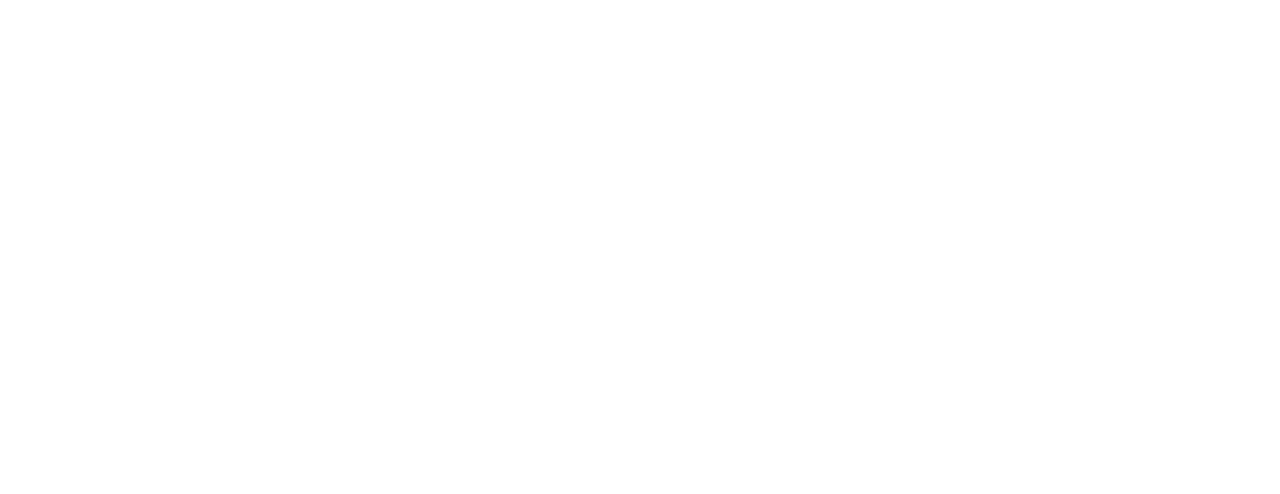
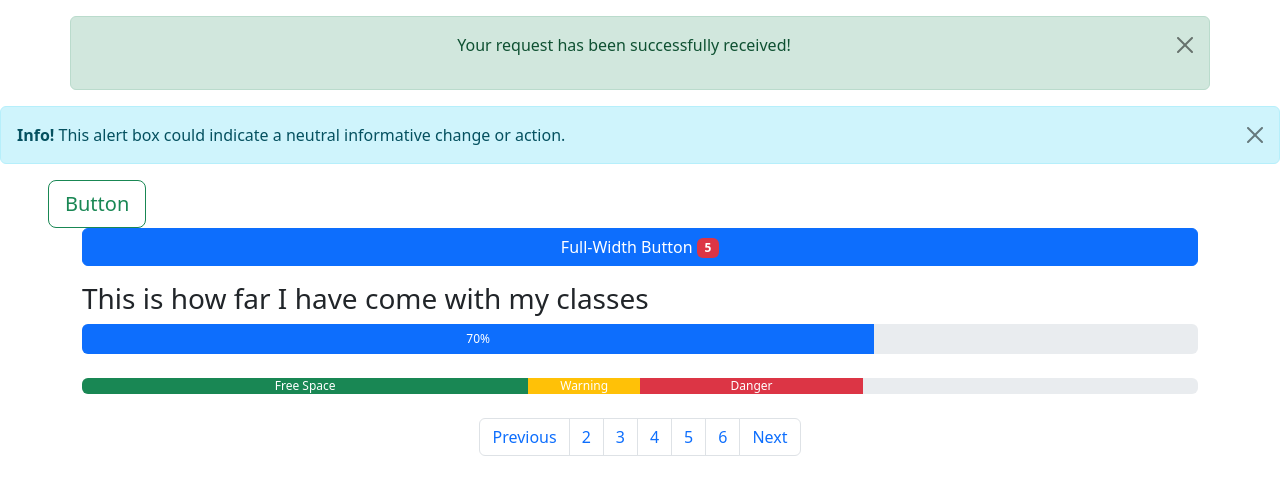
Before and after one commit to gashman878/Boot-Class, a plain HTML site: page notes.html in a window 1280 px wide. Drawn offline with nearby package versions, Linux system fonts and the light colour scheme.

Commit message:
learning

```diff
--- a/notes.html
+++ b/notes.html
@@ -3,14 +3,66 @@
 <head>
     <meta charset="UTF-8">
     <meta name="viewport" content="width=device-width, initial-scale=1.0">
+    <link href="https://cdn.jsdelivr.net/npm/bootstrap@5.2.3/dist/css/bootstrap.min.css"
+    rel="stylesheet" integrity="sha384-rbsA2VBKQhggwzxH7pPCaAqO46MgnOM80zW1RWuH61DGLwZJEdK2Kadq2F9CUG65" crossorigin="anonymous">
     <title>Bootstrap Notes</title>
 </head>
 <body>
 
-    <!-- To start with bootstrap, go to their site and copy all the necessary CDN links and paste on your work -->
-    <!-- These are the rest of the guides on how to edit your work without using css files -->
-    <!--
-    1. For responsiveness, use the container classes: container,
+<!-- Let's add a cancel button with Bootstrap -->
+ <div class="container  alert alert-success alert-dismissible mt-3">
+    <button type="button" class="btn-close" data-bs-dismiss="alert"></button>
+    <p class="text-center">Your request has been successfully received!</p>
+ </div>
+
+ <div class="alert alert-info alert-dismissible">
+    <button type="button" class="btn-close" data-bs-dismiss="alert"></button>
+    <strong>Info!</strong> This alert box could indicate a neutral informative change or action.
+  </div>
+
+  <!-- Let's practice buttons again -->
+   <button type="button" class="btn btn-outline-success btn-lg mx-5">Button</button>
+
+   <div class="d-grid container">
+    <button type="button" class="btn btn-primary btn-block">Full-Width Button <span class="badge bg-danger end">5</span></button>
+  </div> <!-- Added the span as a badge -->
+
+
+  <!-- Let's try Progressive bar -->
+   <div class="container mt-3">
+    <h3>This is how far I have come with my classes</h3>
+        <div class="progress" style="height: 30px;">
+            <div class="progress-bar" style="width: 71%;">70%</div>
+        </div>
+   </div>
+
+
+   <div class="container mt-4">
+        <div class="progress">
+            <div class="progress-bar bg-success" style="width:40%">
+            Free Space
+            </div>
+            <div class="progress-bar bg-warning" style="width:10%">
+            Warning
+            </div>
+            <div class="progress-bar bg-danger" style="width:20%">
+            Danger
+            </div>
+        </div>
+   </div>
+
+   <!-- Let's try pagination -->
+    <div class="container mt-4">
+        <ul class="pagination justify-content-center">
+            <li class="page-item"><a href="javascript:void(0);" class="page-link">Previous</a></li>
+            <li class="page-item"><a href="javascript:void(0);" class="page-link">2</a></li>
+            <li class="page-item"><a href="javascript:void(0);" class="page-link">3</a></li>
+            <li class="page-item"><a href="javascript:void(0);" class="page-link">4</a></li>
+            <li class="page-item"><a href="javascript:void(0);" class="page-link">5</a></li>
+            <li class="page-item"><a href="javascript:void(0);" class="page-link">6</a></li>
+            <li class="page-item"><a href="javascript:void(0);" class="page-link">Next</a></li>
+        </ul>
+    </div>
 
 
 
@@ -24,18 +76,7 @@
 
 
 
-
-
-
-
-
-
-
-
-
-
-
-    -->
-
+ <script src="https://cdn.jsdelivr.net/npm/bootstrap@5.2.3/dist/js/bootstrap.bundle.min.js"
+ integrity="sha384-kenU1KFdBIe4zVF0s0G1M5b4hcpxyD9F7jL+jjXkk+Q2h455rYXK/7HAuoJl+0I4" crossorigin="anonymous"></script>
 </body>
 </html>
```
